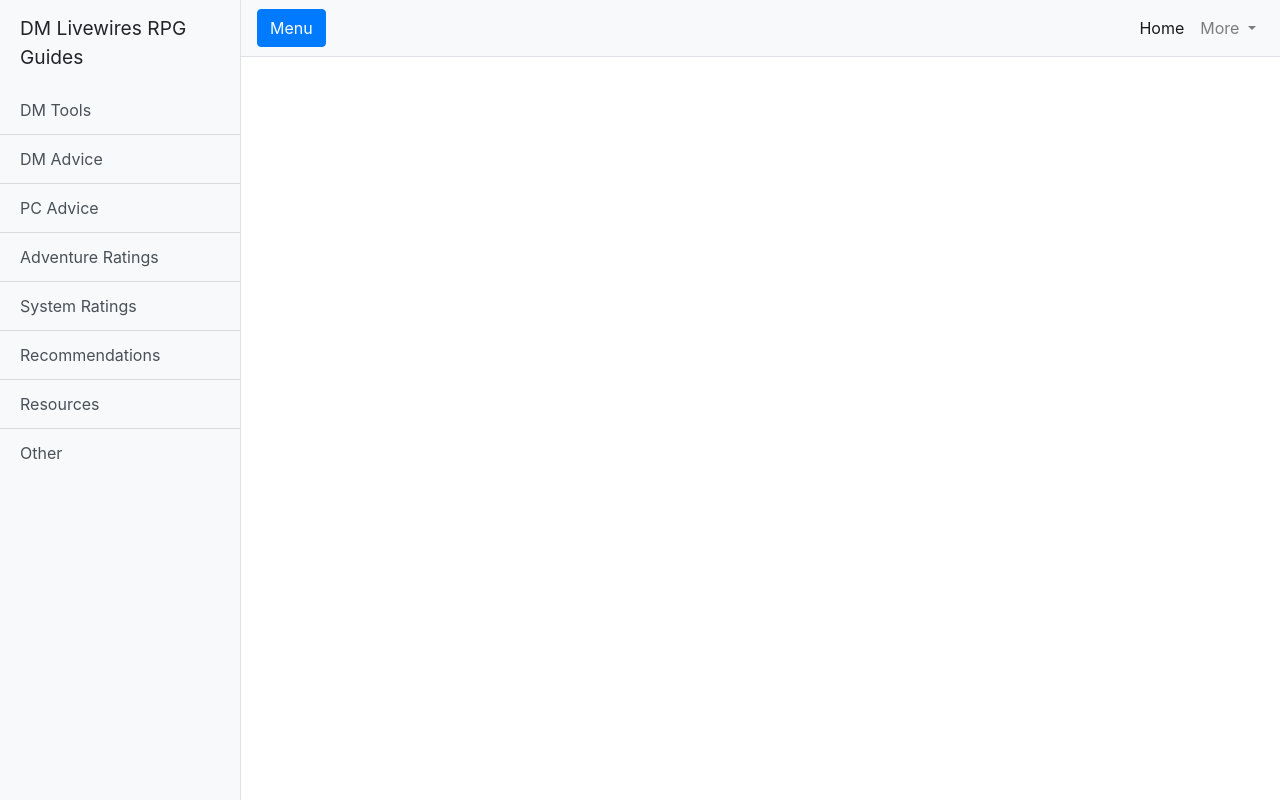
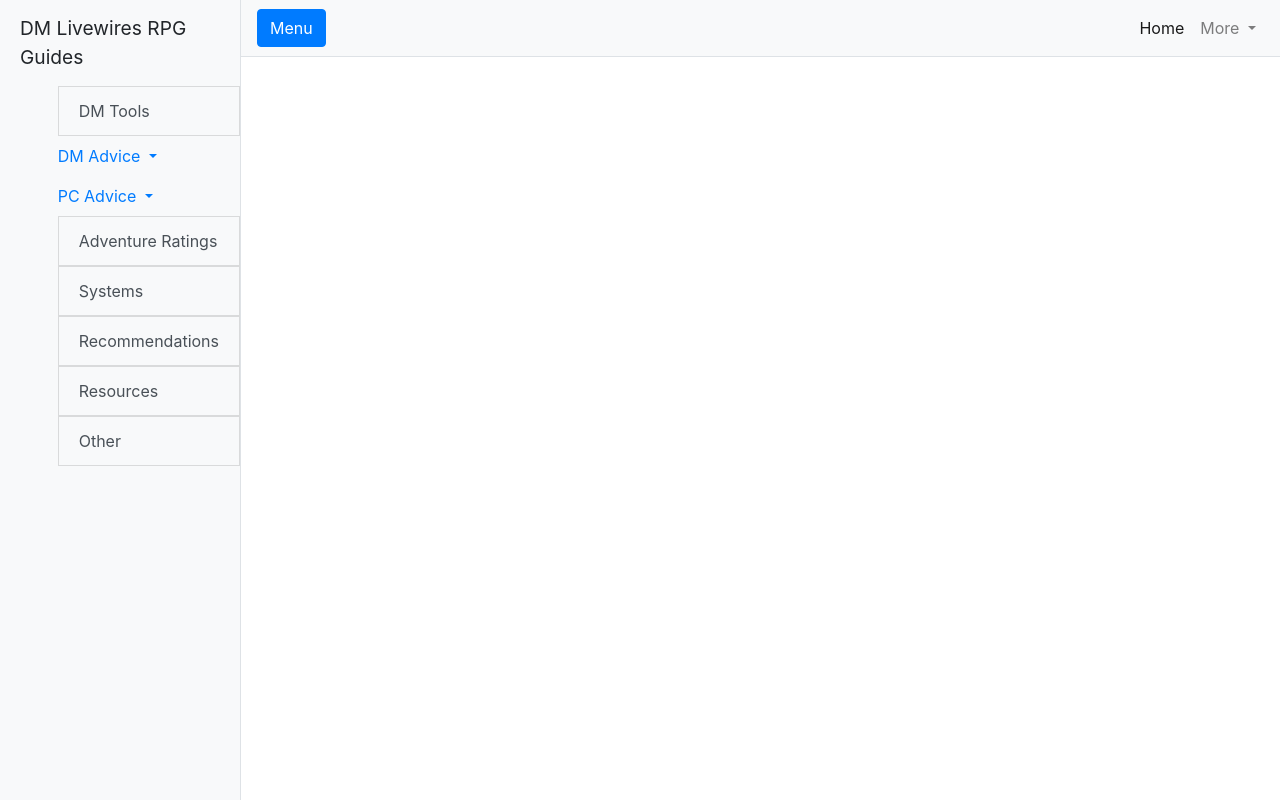
Before and after one commit to Livewyre/dnd, a website: page index.html in a window 1280 px wide. Drawn offline with Linux system fonts and the light colour scheme.

Commit message:
Update index.html

```diff
--- a/index.html
+++ b/index.html
@@ -26,14 +26,42 @@
     <div class="bg-light border-right" id="sidebar-wrapper">
       <div class="sidebar-heading">DM Livewires RPG Guides</div>
       <div class="list-group list-group-flush">
-        <a href="/dmtools" class="list-group-item list-group-item-action bg-light">DM Tools</a>
-        <a href="/dmadvice" class="list-group-item list-group-item-action bg-light">DM Advice</a>
-        <a href="/pcadvice" class="list-group-item list-group-item-action bg-light">PC Advice</a>
-        <a href="/adventureratings" class="list-group-item list-group-item-action bg-light">Adventure Ratings</a>
-        <a href="/systemratings" class="list-group-item list-group-item-action bg-light">System Ratings</a>
-        <a href="/recommendations" class="list-group-item list-group-item-action bg-light">Recommendations</a>
-        <a href="/resources" class="list-group-item list-group-item-action bg-light">Resources</a>
-        <a href="/other" class="list-group-item list-group-item-action bg-light">Other</a>
+        <ul class="navbar-nav ml-auto mt-2 mt-lg-0">
+          <li class="nav-item">
+            <a href="/dmtools" class="list-group-item list-group-item-action bg-light">DM Tools</a>
+          </li>
+          <li class="nav-item dropdown">
+              <a class="nav-link dropdown-toggle" href="#" id="navbarDropdown" role="button" data-toggle="dropdown" aria-haspopup="true" aria-expanded="false">
+                DM Advice
+              </a>
+              <div class="dropdown-menu dropdown-menu-right" aria-labelledby="navbarDropdown">
+                <a class="dropdown-item" href="/#">Item 1</a>
+              </div>
+          </li>
+          <li class="nav-item dropdown">
+              <a class="nav-link dropdown-toggle" href="#" id="navbarDropdown" role="button" data-toggle="dropdown" aria-haspopup="true" aria-expanded="false">
+                PC Advice
+              </a>
+              <div class="dropdown-menu dropdown-menu-right" aria-labelledby="navbarDropdown">
+                <a class="dropdown-item" href="/#">Item 1</a>
+              </div>
+          </li>
+          <li class="nav-item">
+            <a href="/adventureratings" class="list-group-item list-group-item-action bg-light">Adventure Ratings</a>
+          </li>
+          <li class="nav-item">
+            <a href="/systems" class="list-group-item list-group-item-action bg-light">Systems</a>
+          </li>
+          <li class="nav-item">
+             <a href="/recommendations" class="list-group-item list-group-item-action bg-light">Recommendations</a>
+          </li>
+          <li class="nav-item">
+          <a href="/resources" class="list-group-item list-group-item-action bg-light">Resources</a>
+          </li>
+          <li class="nav-item">
+          <a href="/other" class="list-group-item list-group-item-action bg-light">Other</a>
+          </li>
+       </ul>
       </div>
     </div>
     <!-- /#sidebar-wrapper -->
```
